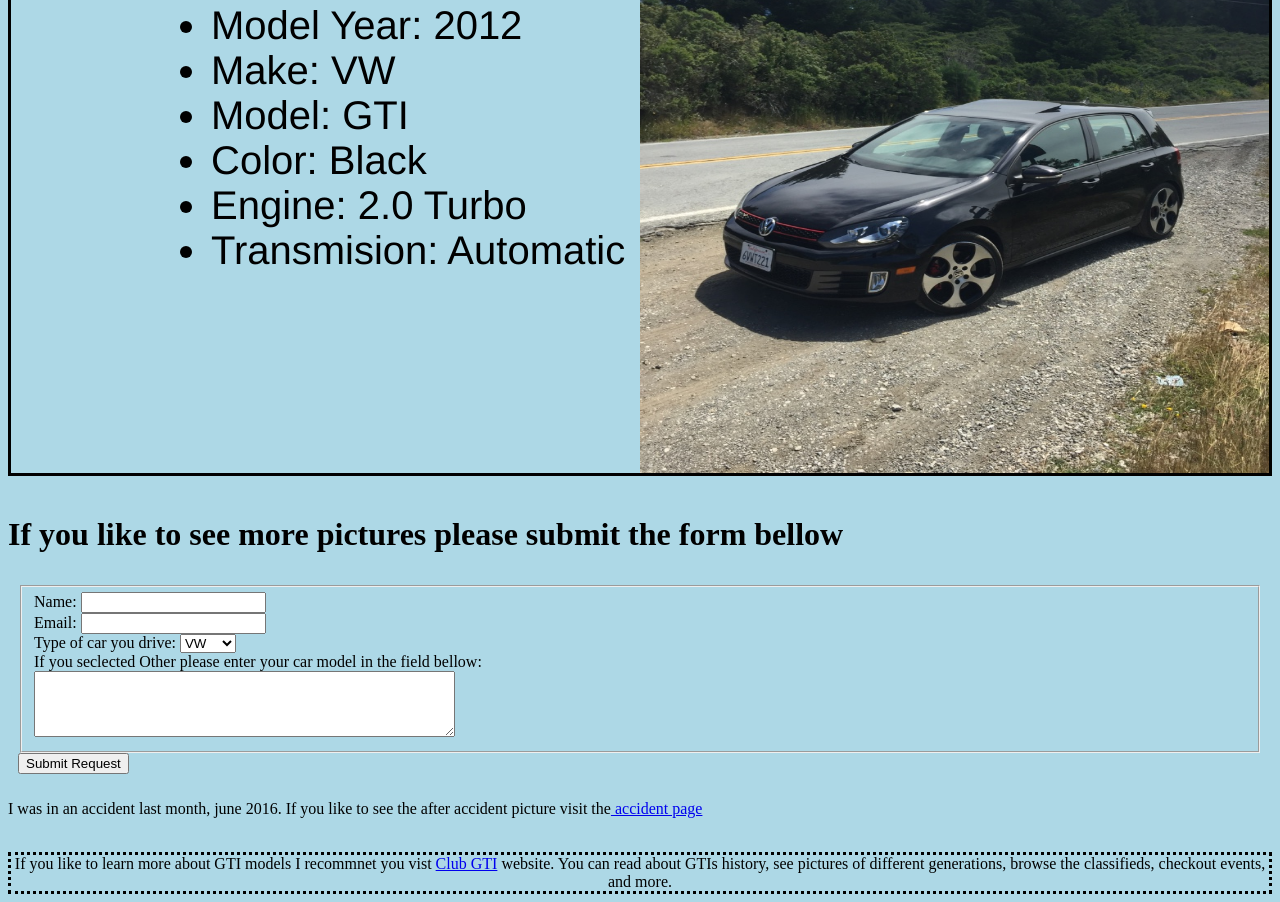
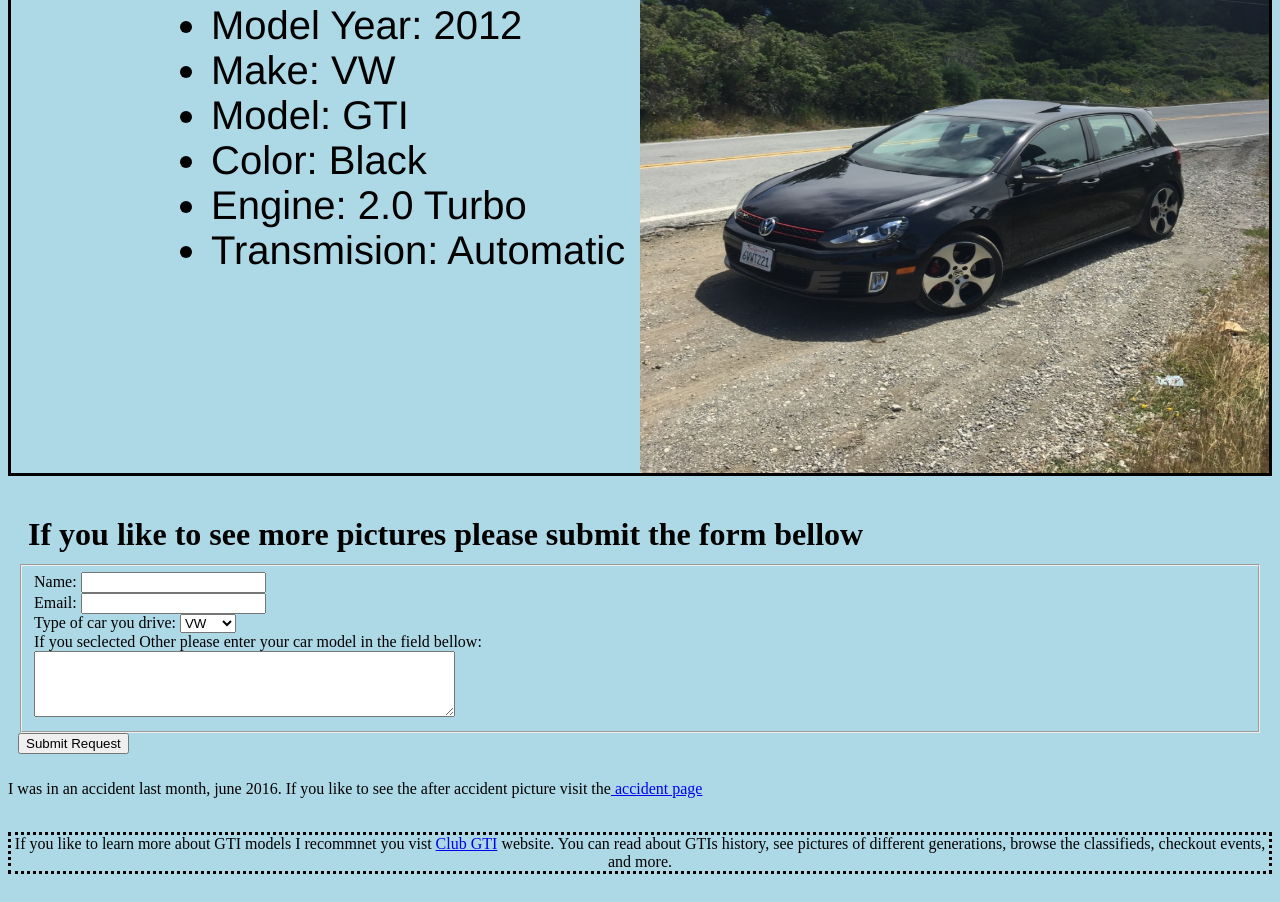
Before and after one commit to marvant/marvant.github.io, a plain HTML site: page index.html in a window 1280 px wide. Shown: the part 1483-2385 px from the top of the page. Drawn offline with Linux system fonts and the light colour scheme.

Commit message:
add an element styled with an ID

```diff
--- a/index.html
+++ b/index.html
@@ -18,7 +18,7 @@
 	<li>Engine: 2.0 Turbo</li>
 	<li>Transmision: Automatic</li>
 </ul>
-<h1>If you like to see more pictures please submit the form bellow</h1>
+<h1 id="margin">If you like to see more pictures please submit the form bellow</h1>
 <form class="form-style" name="picture-request" action="https://marvant.github.io/request-received.html" method="post">
   <fieldset>
     <div>
--- a/styles.css
+++ b/styles.css
@@ -34,3 +34,8 @@ form.form-style {
 a:visited {
 	color: red;
 }
+
+h1#margin {
+	margin-left: 20px;
+	margin-bottom: 1px;
+}
```
